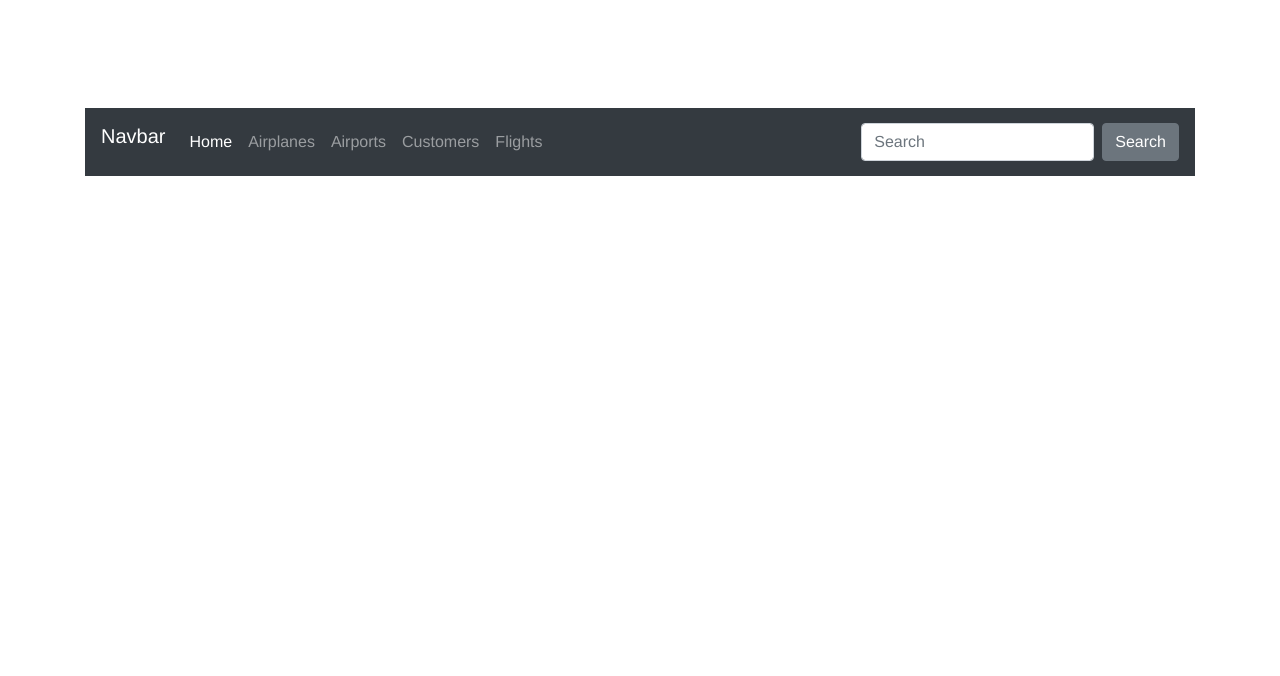
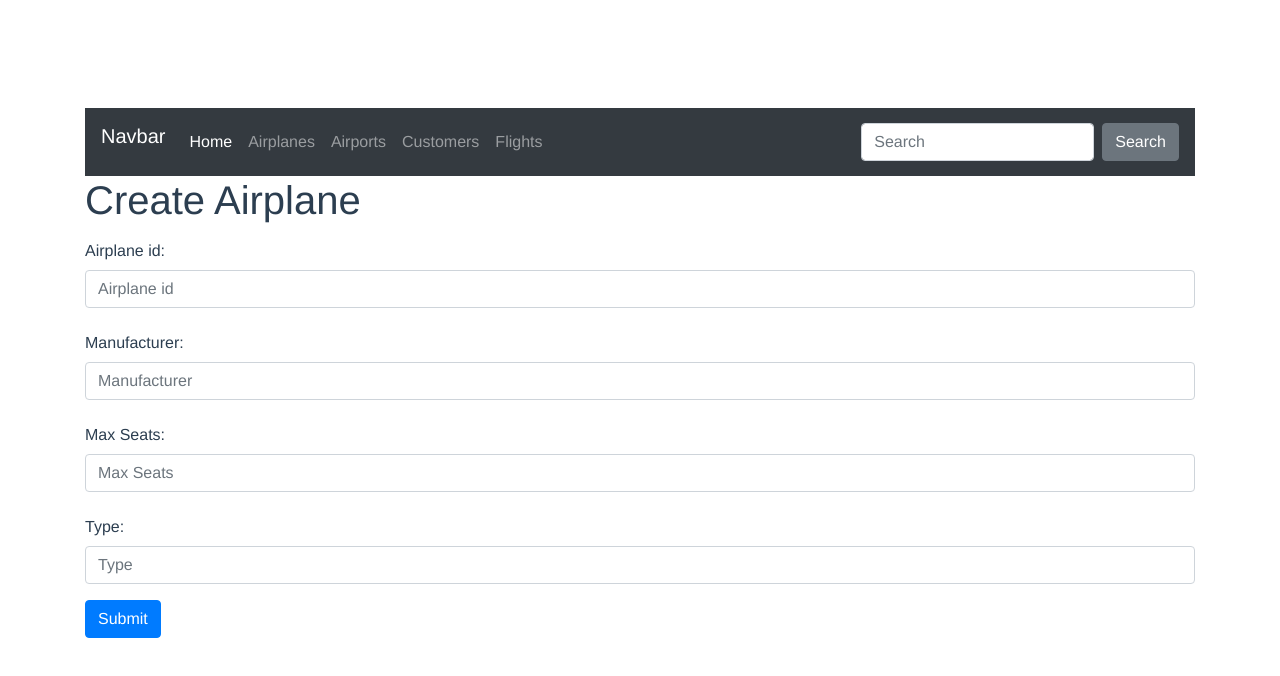
Before and after one commit to ArturoBarrios/Airplane_Web_Service, a Vue app in the folder pyapi/vuengo/: page /#/createairplane in a window 1280 px wide. Shown: the top 676 px of the page. Built offline with nearby package versions, Linux system fonts and the light colour scheme.

Commit message:
post request create airplane

```diff
--- /dev/null
+++ b/pyapi/vuengo/src/components/CreateAirplane.vue
@@ -0,0 +1,70 @@
+<template>
+  <div>
+    <h1>Create Airplane</h1>
+    <ul>
+      <div class="form-group">
+        <label class="col-form-label" for="airplaneID">Airplane id:</label>
+        <input type="text" v-model="airplane_id" class="form-control" placeholder="Airplane id" id="airplane_id">
+      </div>
+      <div class="form-group">
+        <label class="col-form-label" for="manufac">Manufacturer:</label>
+        <input type="text" v-model="manufacturer" class="form-control" placeholder="Manufacturer" id="manufacturer">
+      </div>
+      <div class="form-group">
+        <label class="col-form-label" for="maxSeats">Max Seats:</label>
+        <input type="text" v-model="max_seats" class="form-control" placeholder="Max Seats" id="max_seats">
+      </div>
+      <div class="form-group">
+        <label class="col-form-label" for="typ">Type:</label>
+        <input type="text" v-model="type" class="form-control" placeholder="Type" id="type">
+      </div>
+      <button type="button" v-on:click="createpost ()" class="btn btn-primary">Submit</button>
+      {{airplane_id}}
+      {{manufacturer}}
+      {{max_seats}}
+      {{type}}
+    </ul>
+  </div>
+</template>
+
+<script>
+import axios from 'axios'
+export default {
+  name: 'CreateAirplane',
+  data () {
+    return {
+      airplane_id: null,
+      manufacturer: null,
+      max_seats: null,
+      type: null
+    }
+  },
+  methods: {
+    createpost () {
+      axios.post('http://127.0.0.1:8000/myapp/airplanes/', {
+        airplane_id: this.airplane_id,
+        manufacturer: this.manufacturer,
+        max_seats: this.max_seats,
+        type: this.type
+      }).then((response) => {}).catch((e) => { console.error(e) })
+    }
+  }
+}
+</script>
+
+<style scoped>
+h1, h2 {
+  font-weight: normal;
+}
+ul {
+  list-style-type: none;
+  padding: 0;
+}
+li {
+  display: inline-block;
+  margin: 0 10px;
+}
+a {
+  color: #42b983;
+}
+</style>
--- a/pyapi/vuengo/src/components/ListAirplanes.vue
+++ b/pyapi/vuengo/src/components/ListAirplanes.vue
@@ -21,9 +21,11 @@
           </tr>
         </tbody>
     </table>
-    <button type="button" class="btn btn-primary">Create</button>
-    <button type="button" class="btn btn-primary">Updata</button>
-    <button type="button" class="btn btn-primary">Delete</button>
+    <div clas="row">
+      <button type="button" class="btn btn-primary" onclick="window.location.href='#/createairplane/'">Create</button>
+      <button type="button" class="btn btn-primary">Updata</button>
+      <button type="button" class="btn btn-primary">Delete</button>
+    </div>
   </ul>
 </div>
 </template>
--- a/pyapi/vuengo/src/router/index.js
+++ b/pyapi/vuengo/src/router/index.js
@@ -5,6 +5,7 @@ import HomePage from '@/components/HomePage'
 import ListAirports from '@/components/ListAirports'
 import ListCustomers from '@/components/ListCustomers'
 import ListFlights from '@/components/ListFlights'
+import CreateAirplane from '@/components/CreateAirplane'
 
 Vue.use(Router)
 
@@ -34,6 +35,11 @@ export default new Router({
       path: '/listflights',
       name: 'ListFlights',
       component: ListFlights
+    },
+    {
+      path: '/createairplane',
+      name: 'CreateAirplane',
+      component: CreateAirplane
     }
   ]
 })
```
Also changed, not shown: 1 other file (tests, documents, lock files or other folders).
